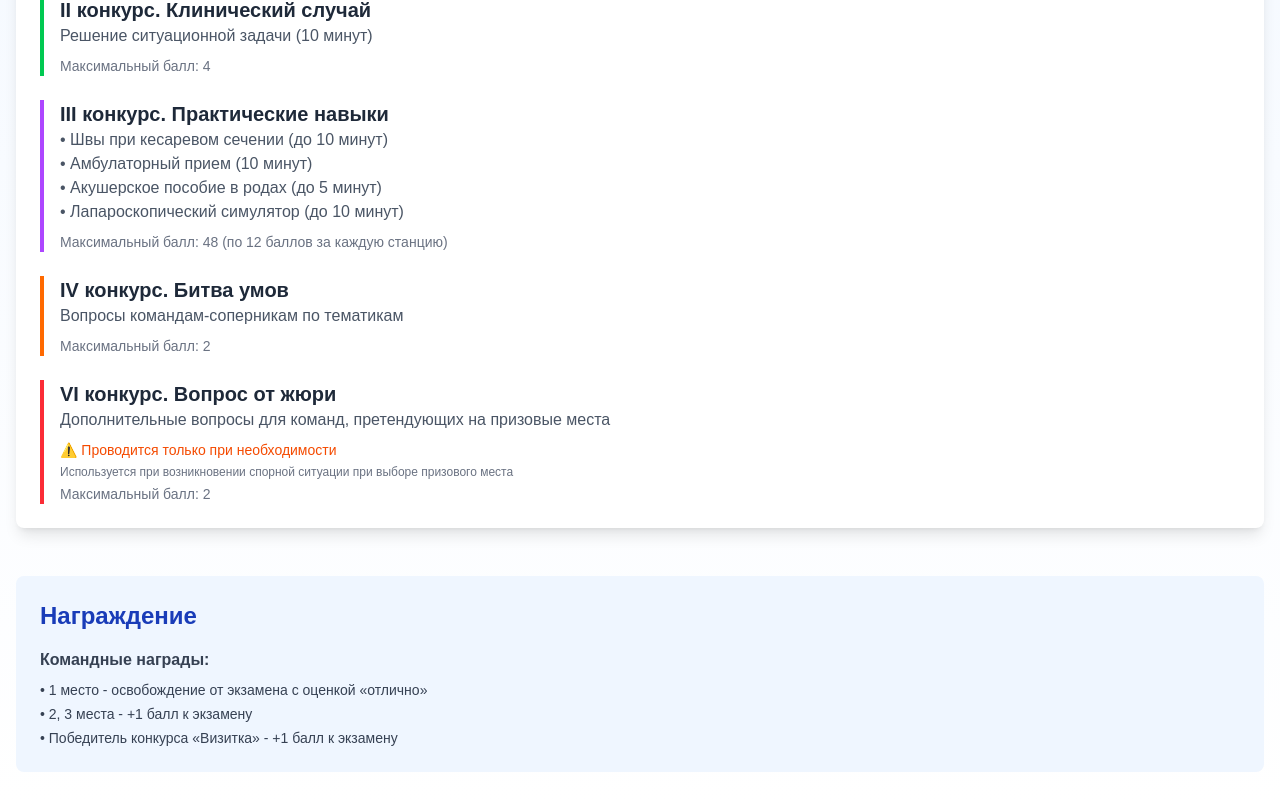
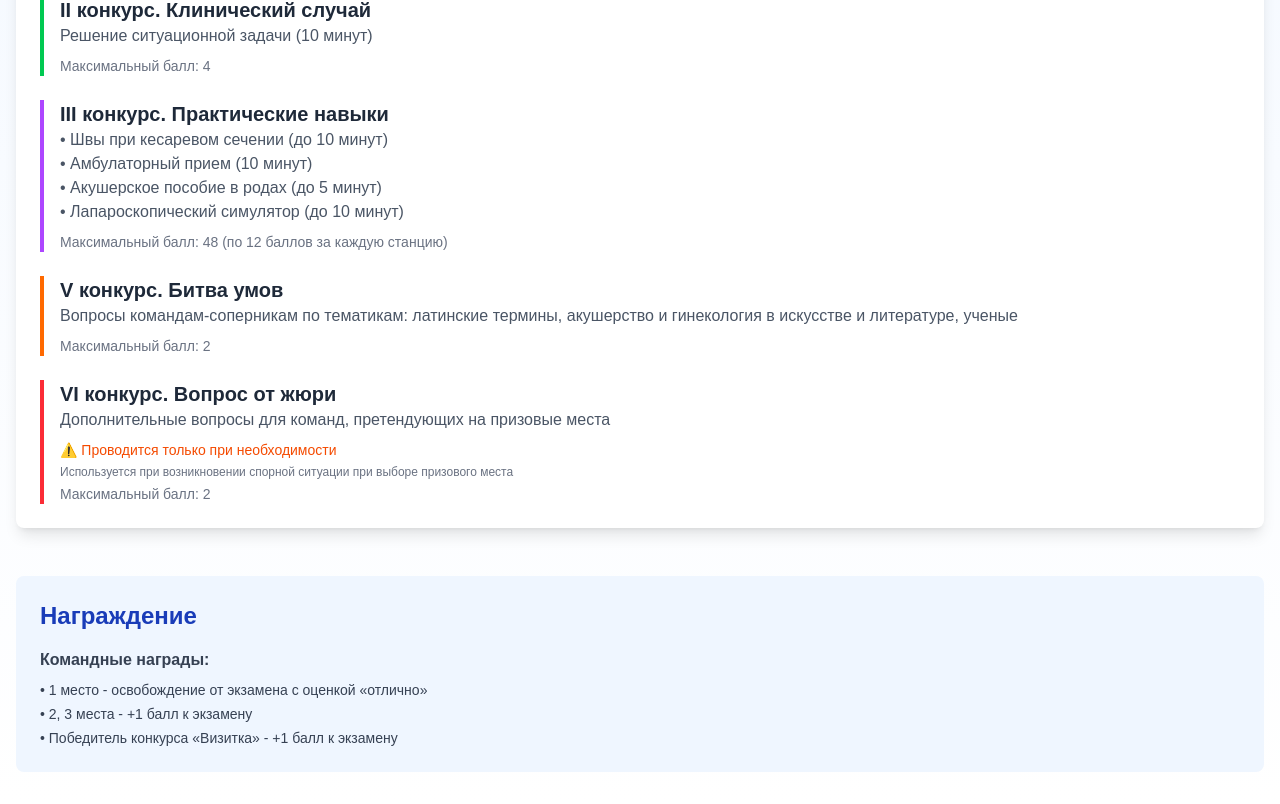
Before and after one commit to rvzsar/medical-competition, a Next.js app: page / in a window 1280 px wide. Shown: the part 668-1472 px from the top of the page. Built offline with nearby package versions, Linux system fonts and the light colour scheme.

Commit message:
fix main page

```diff
--- a/src/app/page.tsx
+++ b/src/app/page.tsx
@@ -101,10 +101,10 @@ export default function HomePage() {
 
             <div className="border-l-4 border-orange-500 pl-4">
               <h3 className="text-xl font-semibold text-gray-800">
-                IV конкурс. Битва умов
+                V конкурс. Битва умов
               </h3>
               <p className="text-gray-600 mb-2">
-                Вопросы командам-соперникам по тематикам
+                Вопросы командам-соперникам по тематикам: латинские термины, акушерство и гинекология в искусстве и литературе, ученые
               </p>
               <p className="text-sm text-gray-500">
                 Максимальный балл: 2
```
